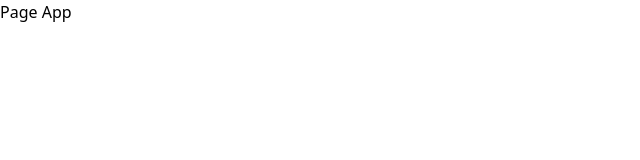
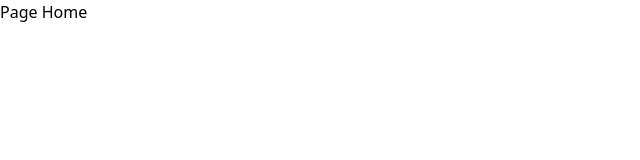
Before and after one commit to oMatheus-Farias/web-cars, a React (Vite) app: page / in a window 1280 px wide. Shown: the top 160 px of the page, without its empty margins (0-640 px from the left). Built offline with nearby package versions, Linux system fonts and the light colour scheme.

Commit message:
feat: adicionado componente de rotas no arquivo App para renderizar na tela

```diff
--- a/src/App.tsx
+++ b/src/App.tsx
@@ -1,7 +1,10 @@
+import { BrowserRouter } from "react-router-dom";
+import RoutesApp from "./routes";
+
 export default function App() {
   return (
-    <div>
-      <h1>Page App</h1>
-    </div>
+    <BrowserRouter>
+      <RoutesApp/>
+    </BrowserRouter>
   );
 };
```
